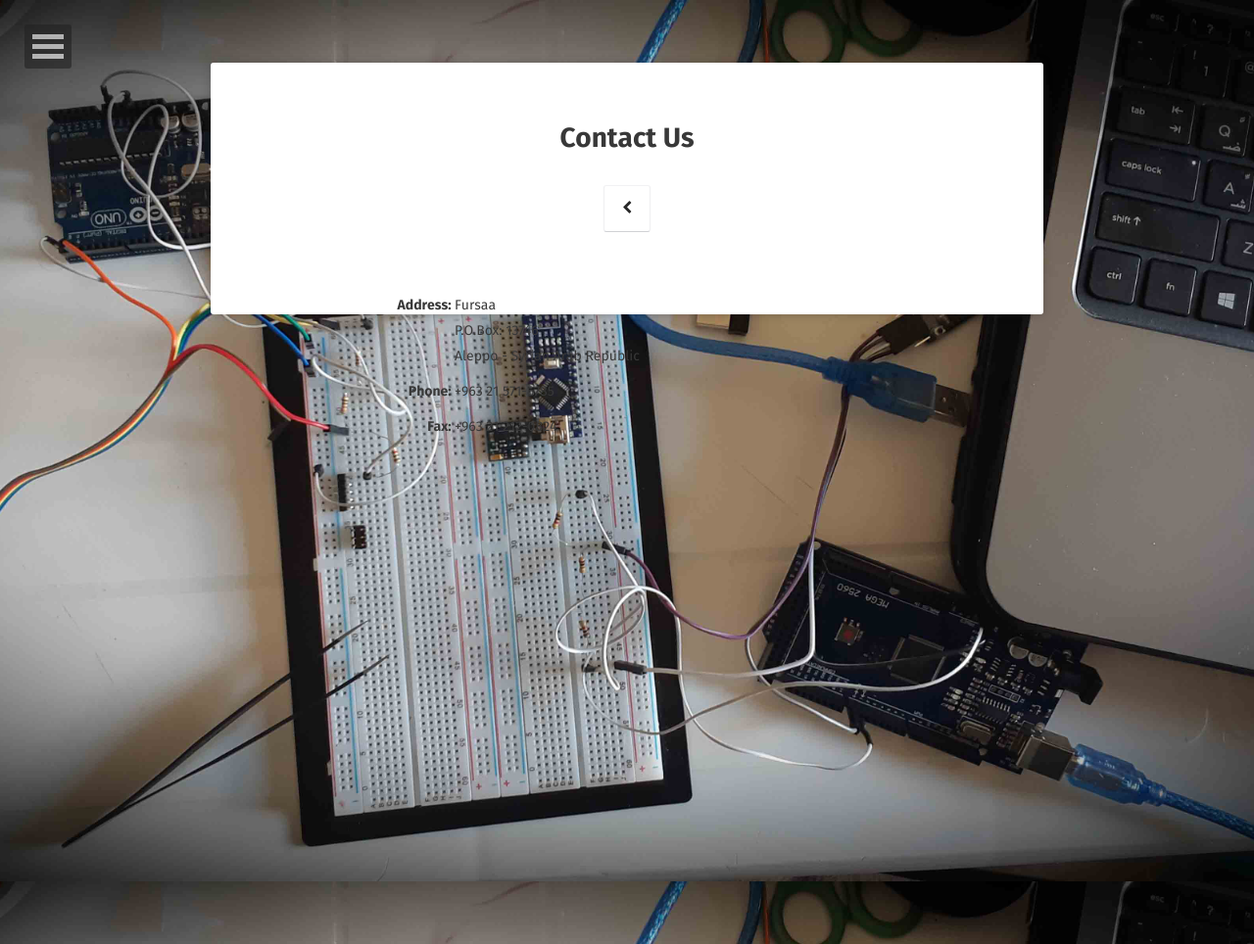
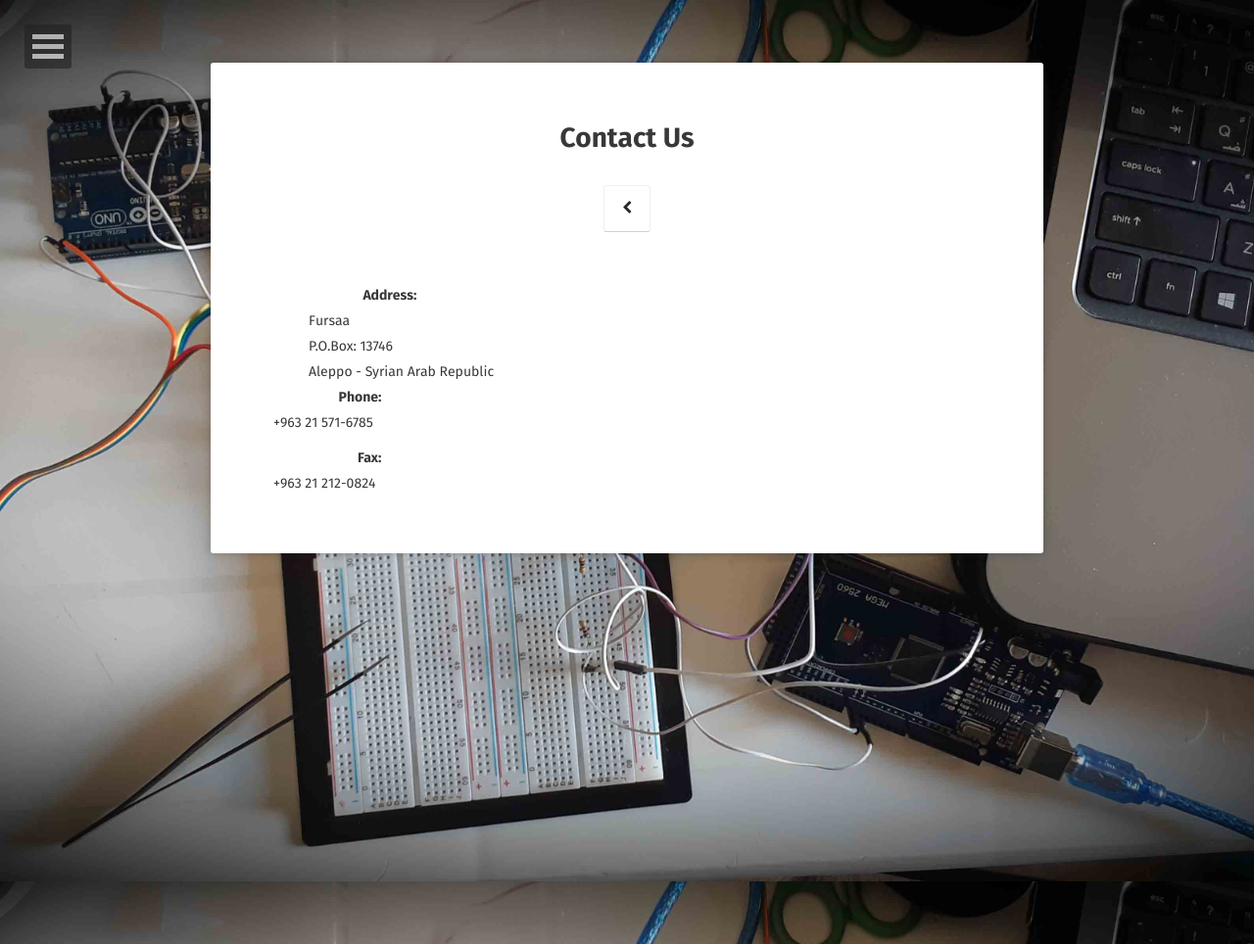
Before and after one commit to Fursaa/fursaa.github.io, a Jekyll site: the page built from contact/index.html, in a window 1280 px wide. Shown: the whole page at 98% size. Built offline with Jekyll 4.4.1, drawn with Linux system fonts in a browser that asks for light colours; some web fonts are replaced.

Commit message:
Update index.html

```diff
--- a/contact/index.html
+++ b/contact/index.html
@@ -4,18 +4,23 @@
 comments: false
 ---
 
-<div style="float:left;">
-    <div style="width:100%;float:left;margin-top:10px;direction:ltr">
-        <div style="width:35%;float:left;text-align:right;" class="title colorTitle">Address:&nbsp;</div>
-        <div style="width:65%;float:left;text-align:left;" >Fursaa<br>P.O.Box: 13746 <br>Aleppo - Syrian Arab Republic</div>
+<div style="width:45%;margin-left:5%;direction:ltr;">
+    <div style="width:35%;text-align:right;" class="title colorTitle">Address:&nbsp;</div>
+    <div style="width:65%;text-align:left;" >
+        Fursaa <br>
+        P.O.Box: 13746 <br>
+        Aleppo - Syrian Arab Republic
     </div>
-    <div style="width:100%;float:left;margin-top:10px;direction:ltr">
-        <div style="width:35%;float:left;text-align:right;" class="title colorTitle">Phone:&nbsp;</div>
-        <div style="width:65%;float:left;text-align:left;direction:ltr" >+963 21 571-6785</div>
+</div>
+
+<div style="width:45%;direction:ltr;">
+    <div style="width:100%;clear:both;">
+        <div style="width:35%;text-align:right;" class="title colorTitle">Phone:&nbsp;</div>
+        <div style="width:65%;text-align:left;direction:ltr" >+963 21 571-6785</div>
     </div>
 
-    <div style="width:100%;float:left;margin-top:10px;direction:ltr">
-        <div style="width:35%;float:left;text-align:right;" class="title colorTitle">Fax:&nbsp;</div>
-        <div style="width:65%;float:left;text-align:left;direction:ltr" >+963 21 212-0824</div>
+    <div style="width:100%;clear:both;margin-top:10px;">
+        <div style="width:35%;text-align:right;" class="title colorTitle">Fax:&nbsp;</div>
+        <div style="width:65%;text-align:left;direction:ltr" ><span>+963 21 212-0824</span></div>
     </div>
 </div>
```
